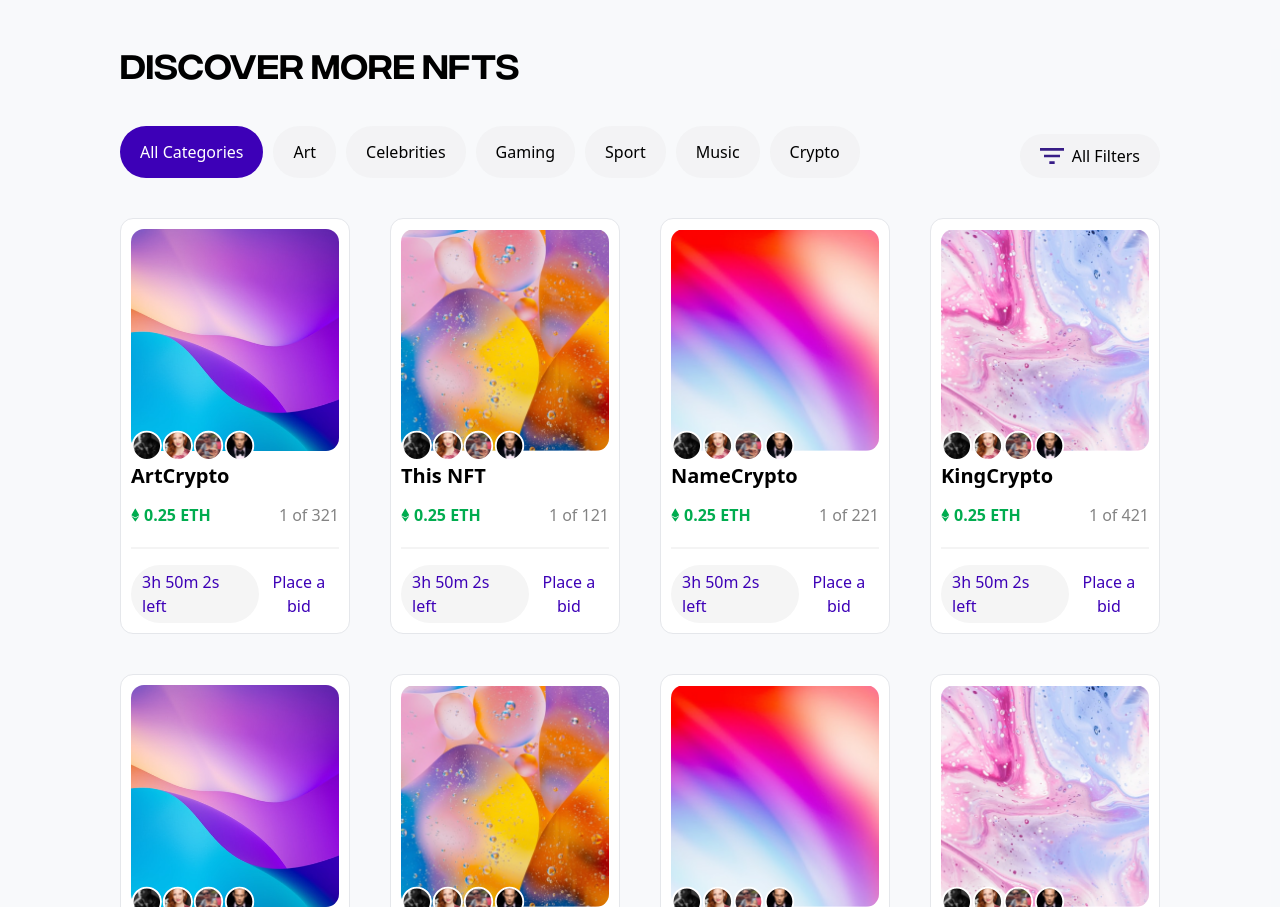
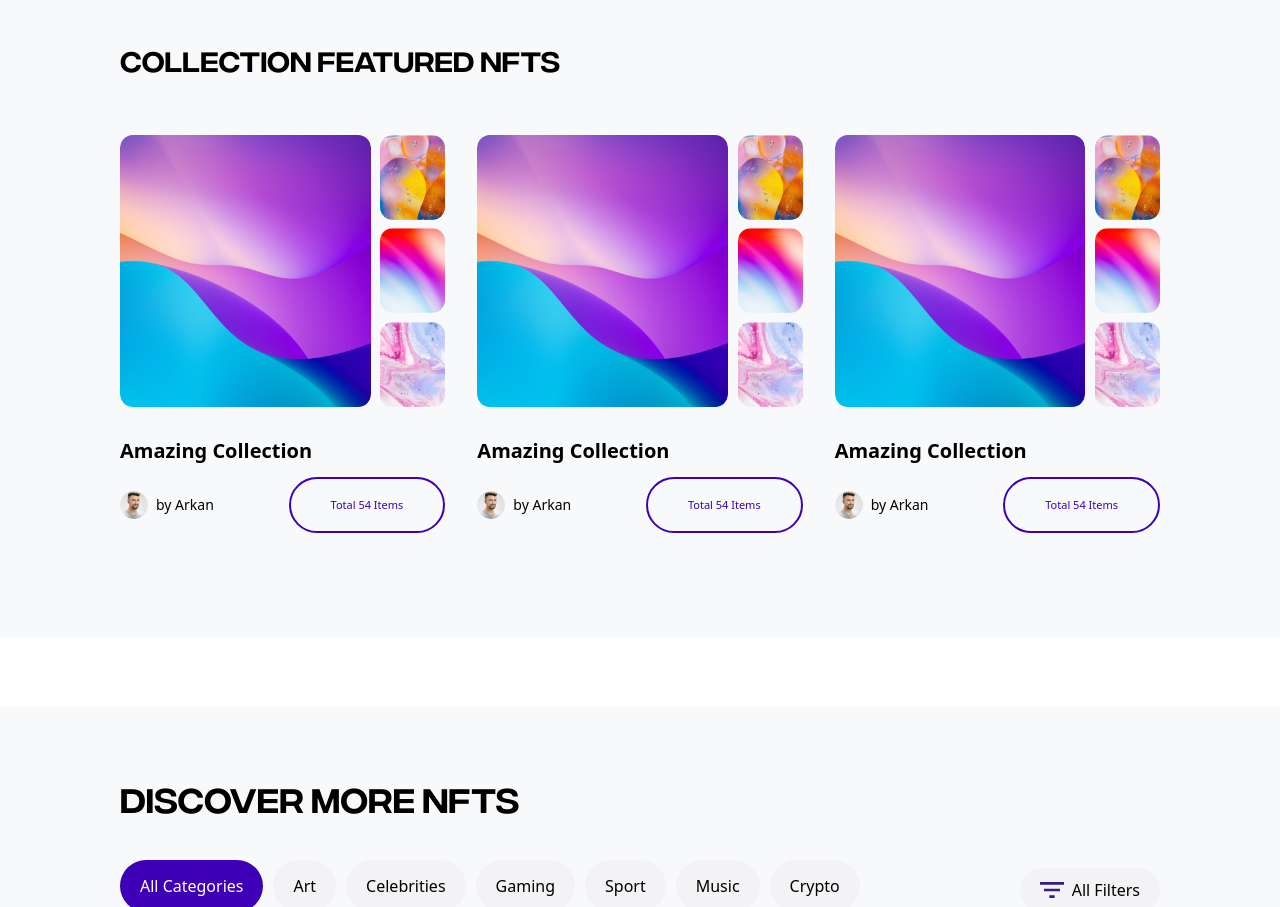
Before and after one commit to amin-ruhul/NFT-landing-page, a Next.js app: page / in a window 1280 px wide. Shown: the part 460-1367 px from the top of the page. Built offline with nearby package versions, Linux system fonts and the light colour scheme.

Commit message:
Design Featured section

```diff
--- /dev/null
+++ b/components/data-display/card/featured-card/index.jsx
@@ -0,0 +1,71 @@
+import React from "react";
+import Image from "next/image";
+import SecondaryButton from "@/components/data-input/button/secondary-btn";
+
+function FeaturedCard() {
+  return (
+    <article>
+      <div className="flex justify-between">
+        <div className="w-[77%] relative">
+          <Image
+            src="/assets/hero-1.png"
+            fill
+            alt="crypto-image"
+            sizes="33vw"
+            className="rounded-[0.813rem] object-cover"
+          />
+        </div>
+        <div className="w-[20%] space-y-[0.516rem]">
+          <div className=" relative w-full h-[85px]">
+            <Image
+              src="/assets/image-1.png"
+              fill
+              alt="crypto-image"
+              sizes="33vw"
+              className="rounded-[0.813rem] object-cover"
+            />
+          </div>
+          <div className=" relative w-full h-[85px]">
+            <Image
+              src="/assets/image-2.png"
+              fill
+              alt="crypto-image"
+              sizes="33vw"
+              className="rounded-[0.813rem] object-cover"
+            />
+          </div>
+          <div className=" relative w-full h-[85px]">
+            <Image
+              src="/assets/image-3.png"
+              fill
+              alt="crypto-image"
+              sizes="33vw"
+              className="rounded-[0.813rem] object-cover"
+            />
+          </div>
+        </div>
+      </div>
+      <p className="text-[1.25rem] font-bold mt-[1.813rem]">
+        Amazing Collection
+      </p>
+      <div className="flex items-center justify-between mt-[0.688rem]">
+        <div className="flex items-center space-x-2">
+          <Image
+            src="/assets/arkhan.png"
+            width={28}
+            height={28}
+            className="rounded-full"
+            alt="arkan"
+          />
+          <small className="text-[0.875rem] font-medium">by Arkan</small>
+        </div>
+        <SecondaryButton
+          btnText="Total 54 Items"
+          className="py-[0.545rem] px-[.85rem] text-[0.688rem]"
+        />
+      </div>
+    </article>
+  );
+}
+
+export default FeaturedCard;
--- /dev/null
+++ b/components/data-display/featured-section/index.jsx
@@ -0,0 +1,18 @@
+import FeaturedCard from "../card/featured-card";
+
+function FeaturedSection() {
+  return (
+    <section className="px-[30px] lg:px-[120px] bg-[#d9e0ec33]  pt-[4.063rem] pb-[6.5rem]">
+      <h3 className="mb-[3.438rem] font-integral text-[1.75rem]">
+        Collection Featured NFTs
+      </h3>
+      <div className="grid grid-cols-1 md:grid-cols-2 lg:grid-cols-3 gap-[2rem]">
+        <FeaturedCard />
+        <FeaturedCard />
+        <FeaturedCard />
+      </div>
+    </section>
+  );
+}
+
+export default FeaturedSection;
--- a/pages/index.js
+++ b/pages/index.js
@@ -5,6 +5,8 @@ import CryptoCard from "@/components/data-display/card/crypto-card";
 import MoreCryptoSection from "@/components/data-display/more-crypto-section";
 import Footer from "@/components/footer";
 import Branding from "@/components/data-display/branding";
+import FeaturedCard from "@/components/data-display/card/featured-card";
+import FeaturedSection from "@/components/data-display/featured-section";
 
 function Home() {
   return (
@@ -13,6 +15,9 @@ function Home() {
       <HeroSection /> */}
       <Branding />
       <div className="h-[70px]"></div>
+
+      <FeaturedSection />
+      <div className="h-[70px]"></div>
       <MoreCryptoSection />
       <Footer />
     </>
```
Also changed, not shown: public/assets/arkhan.png (added).
